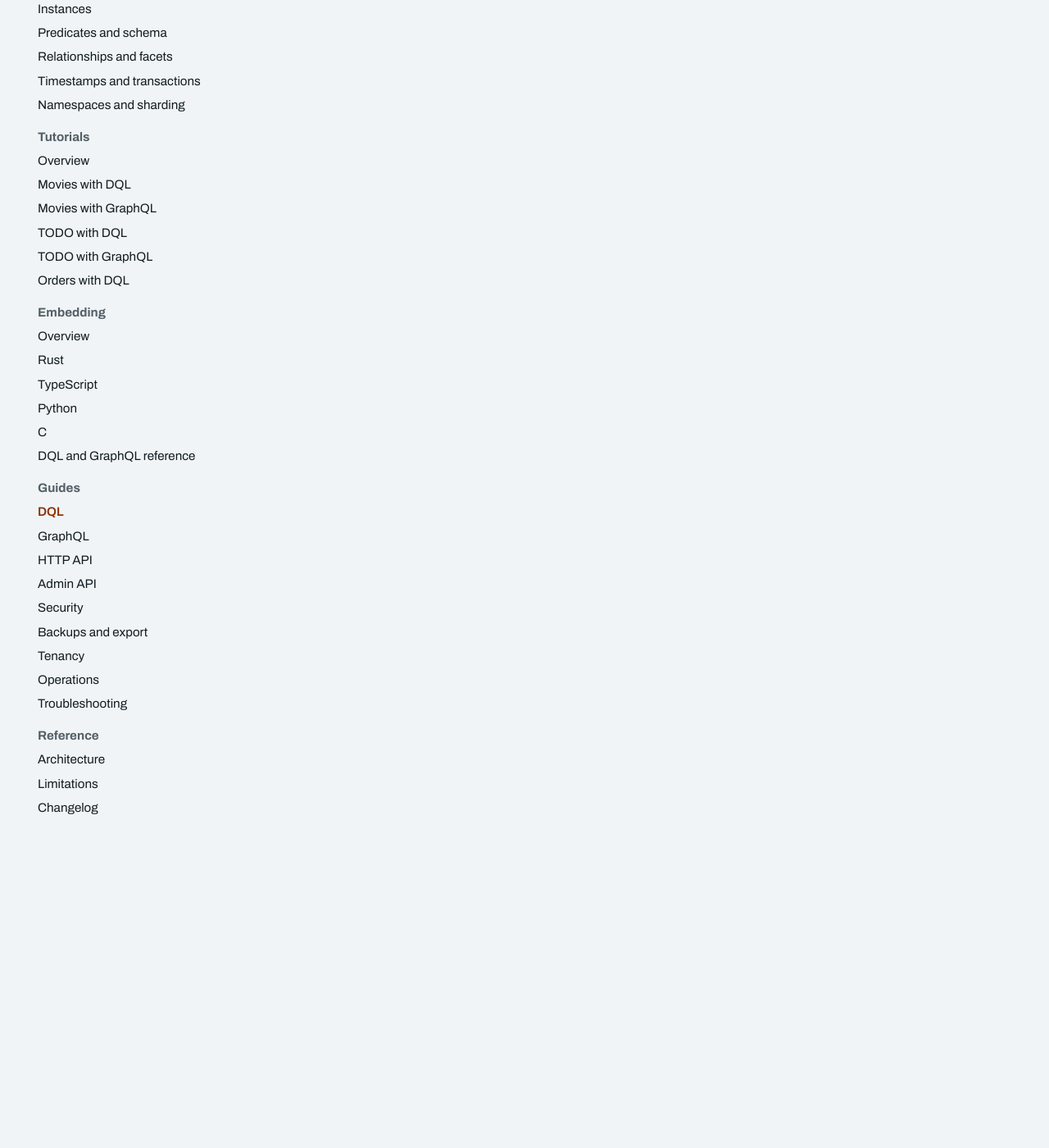
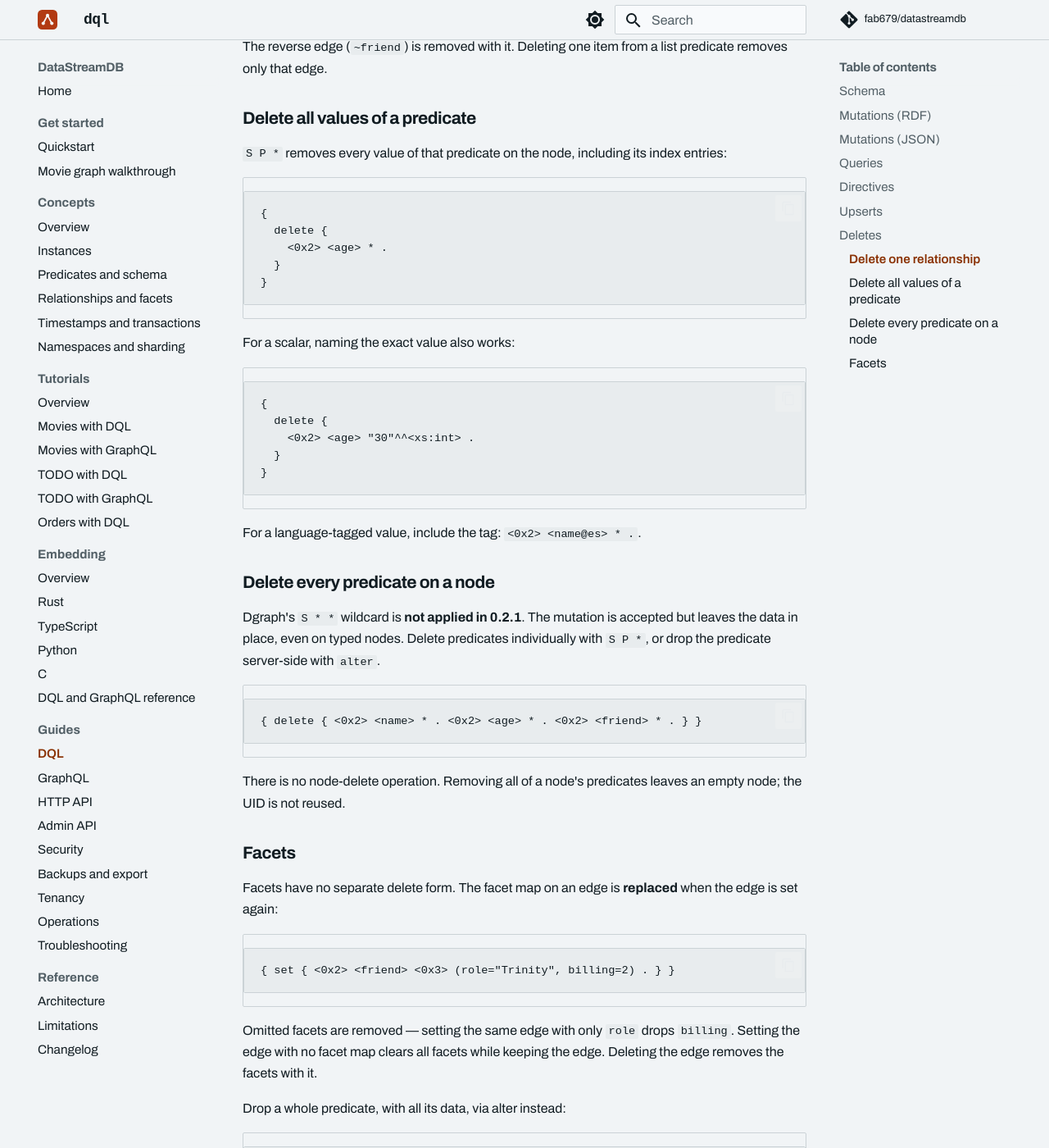
Before and after one commit to fab679/datastreamdb, an MkDocs documentation site: the page built from site-docs/guides/dql.md, in a window 1280 px wide and 1400 px high, scrolled down 4140 px. Shown: the whole window at 82% size. Built offline with MkDocs 1.6.1 and Material for MkDocs 9.7.7, drawn with Linux system fonts in a browser that asks for light colours; some web fonts are replaced; comment, search, counter and statistics services are not loaded; some of the changed text lies outside the part shown.

Commit message:
Document relationship, property, and facet deletion
Cover deleting one edge, all values of a predicate, exact scalar values, facet replacement, and the 0.2.1 limitation that S * * is not applied.

````diff
--- a/site-docs/guides/dql.md
+++ b/site-docs/guides/dql.md
@@ -135,7 +135,80 @@ curl -XPOST 'localhost:8080/mutate?commitNow=true' \
   }'
 ```
 
-Drop whole predicates via alter instead:
+The delete block takes UIDs or blank nodes, not query functions. Find the UIDs
+first:
+
+```text
+{ q(func: eq(name, "Ada")) { uid friend { uid } } }
+```
+
+### Delete one relationship
+
+Delete the specific edge by naming both endpoints:
+
+```text
+{
+  delete {
+    <0x2> <friend> <0x3> .
+  }
+}
+```
+
+The reverse edge (`~friend`) is removed with it. Deleting one item from a list
+predicate removes only that edge.
+
+### Delete all values of a predicate
+
+`S P *` removes every value of that predicate on the node, including its index
+entries:
+
+```text
+{
+  delete {
+    <0x2> <age> * .
+  }
+}
+```
+
+For a scalar, naming the exact value also works:
+
+```text
+{
+  delete {
+    <0x2> <age> "30"^^<xs:int> .
+  }
+}
+```
+
+For a language-tagged value, include the tag: `<0x2> <name@es> * .`.
+
+### Delete every predicate on a node
+
+Dgraph's `S * *` wildcard is **not applied in 0.2.1**. The mutation is accepted
+but leaves the data in place, even on typed nodes. Delete predicates
+individually with `S P *`, or drop the predicate server-side with `alter`.
+
+```text
+{ delete { <0x2> <name> * . <0x2> <age> * . <0x2> <friend> * . } }
+```
+
+There is no node-delete operation. Removing all of a node's predicates leaves
+an empty node; the UID is not reused.
+
+### Facets
+
+Facets have no separate delete form. The facet map on an edge is **replaced**
+when the edge is set again:
+
+```text
+{ set { <0x2> <friend> <0x3> (role="Trinity", billing=2) . } }
+```
+
+Omitted facets are removed — setting the same edge with only `role` drops
+`billing`. Setting the edge with no facet map clears all facets while keeping
+the edge. Deleting the edge removes the facets with it.
+
+Drop a whole predicate, with all its data, via alter instead:
 
 ```sh
 curl -XPOST localhost:8080/alter -d '{"drop_attr": "age"}'
````
Also changed, not shown: site-docs/embedding/queries.md (+34 -0 lines), site-docs/reference/limitations.md (+3 -0 lines).
